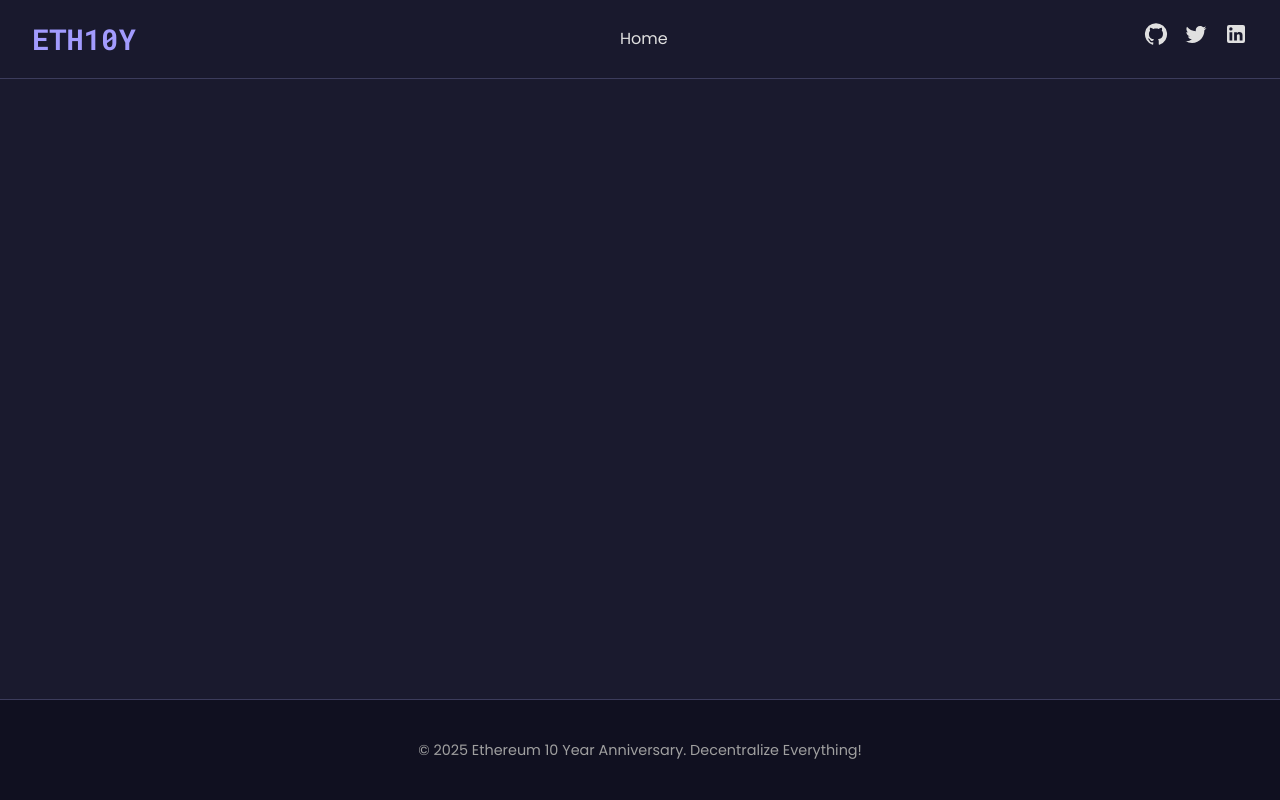
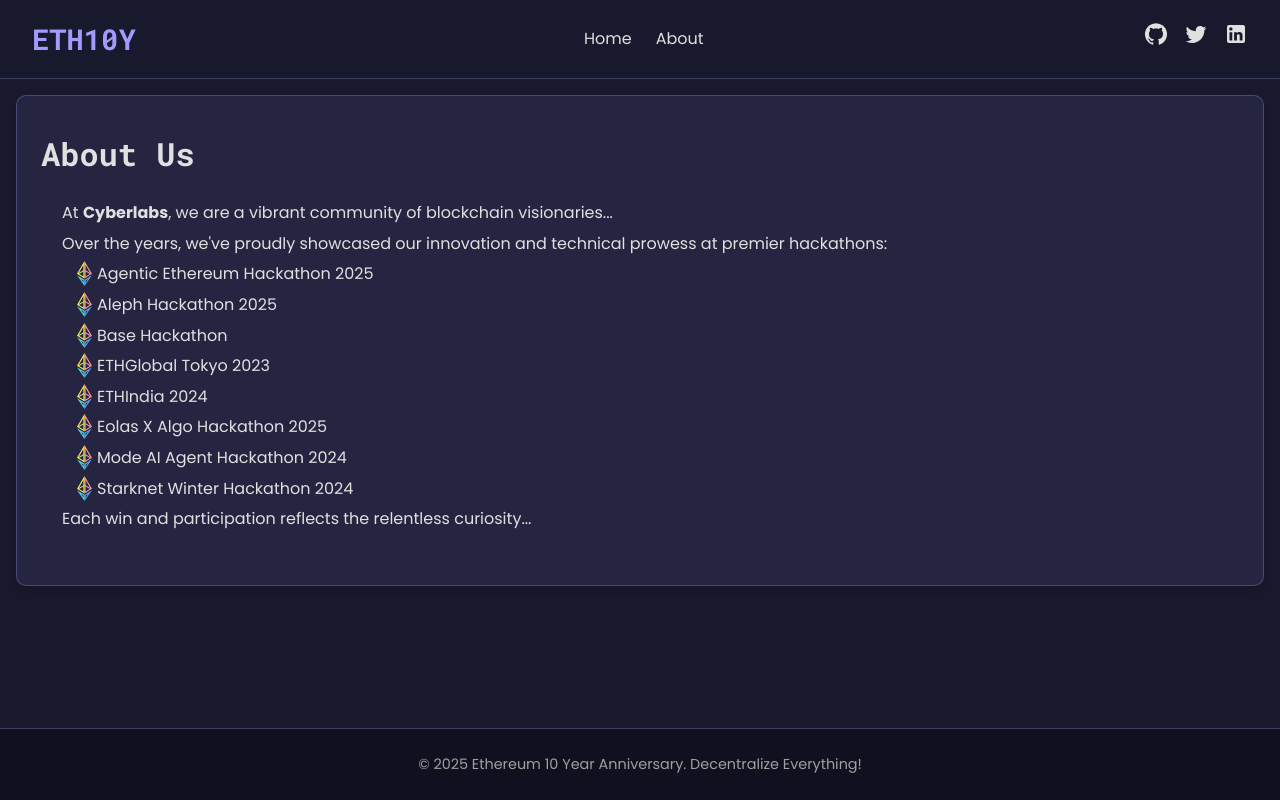
Before and after one commit to YashIIT0909/10-years-of-genesis, a React (Vite) app: page /about in a window 1280 px wide. Built offline with nearby package versions, Linux system fonts and the light colour scheme.

Commit message:
almost done

```diff
--- a/src/App.jsx
+++ b/src/App.jsx
@@ -1,7 +1,7 @@
 import React from 'react';
 import { BrowserRouter as Router, Routes, Route, Link } from 'react-router-dom';
 import HomePage from './pages/HomePage/HomePage';
-// import AboutPage from './pages/AboutPage/AboutPage'; // Example for later
+import AboutusPage from './pages/AboutusPage/AboutusPage.jsx';
 import './App.css'; // For global app layout styles if needed
 import { GitHub, Twitter, LinkedIn } from '@mui/icons-material'; // Example icons for a nav
 
@@ -13,7 +13,7 @@
           <Link to="/" className="nav-logo">ETH10Y</Link>
           <div className="nav-links">
             <Link to="/">Home</Link>
-            {/* <Link to="/about">About</Link> */}
+            <Link to="/about">About</Link>
             {/* <Link to="/events">Events</Link> */}
           </div>
           <div className="social-links-nav">
@@ -26,7 +26,7 @@
         <main className="content-area">
           <Routes>
             <Route path="/" element={<HomePage />} />
-            {/* <Route path="/about" element={<AboutPage />} /> */}
+             <Route path="/about" element={<AboutusPage />} />
             {/* Add more routes here */}
           </Routes>
         </main>
--- /dev/null
+++ b/src/pages/AboutusPage/AboutusPage.css
@@ -0,0 +1,46 @@
+*{
+    padding: 0;
+    margin: 0;
+
+}
+.main-containner
+{
+    margin: 1rem;
+    height: 100%;
+  padding: 2rem 1.5rem;
+  border-radius: 10px;
+  box-shadow: 0 5px 15px rgba(0, 0, 0, 0.2);
+  border: 1px solid rgba(127, 127, 213, 0.4);
+  transition: transform 0.3s ease, box-shadow 0.3s ease;
+  background: rgba(40, 40, 70, 0.8);
+}
+.main-containner h1{
+
+
+ font-family: 'Roboto Mono', monospace;
+
+}
+.content
+{
+    padding: 1rem;
+}
+.content p{
+    margin: 5px;
+}
+.content ul{
+    margin: 0px 0px 5px 10px;
+}
+ul img{
+    height: 25px;
+    width: 25px;
+}
+ul li{
+    list-style: none;
+    display: flex;
+    margin: 5px;
+
+}
+.points
+{
+    margin: auto 0px ;
+}
--- /dev/null
+++ b/src/pages/AboutusPage/AboutusPage.jsx
@@ -0,0 +1,69 @@
+import React from "react";
+import "./AboutusPage.css";
+import { motion } from "framer-motion";
+import EthereumLogo from '../../assets/Eth-logo.svg';
+
+const hackathons = [
+  "Agentic Ethereum Hackathon 2025",
+  "Aleph Hackathon 2025",
+  "Base Hackathon",
+  "ETHGlobal Tokyo 2023",
+  "ETHIndia 2024",
+  "Eolas X Algo Hackathon 2025",
+  "Mode AI Agent Hackathon 2024",
+  "Starknet Winter Hackathon 2024"
+];
+
+const pointVariants = {
+  hidden: (index) => ({
+    opacity: 0,
+    x: -50
+  }),
+  visible: (index) => ({
+    opacity: 1,
+    x: 0,
+    transition: {
+      type: "spring",
+      stiffness: 50,
+      delay: 0.1 * index
+    }
+  })
+};
+
+const AboutusPage = () => {
+  return (
+    <div className="main-containner">
+      <h1>About Us</h1>
+      <div className="content">
+        <p>
+          At <strong>Cyberlabs</strong>, we are a vibrant community of
+          blockchain visionaries...
+        </p>
+        <p>
+          Over the years, we've proudly showcased our innovation and technical
+          prowess at premier hackathons:
+        </p>
+        <ul>
+          {hackathons.map((title, index) => (
+            <motion.li
+              key={index}
+              className="list-item"
+              custom={index}
+              initial="hidden"
+              animate="visible"
+              variants={pointVariants}
+            >
+              <img src={EthereumLogo} alt="logo" />
+              <div className="points">{title}</div>
+            </motion.li>
+          ))}
+        </ul>
+        <p>
+          Each win and participation reflects the relentless curiosity...
+        </p>
+      </div>
+    </div>
+  );
+};
+
+export default AboutusPage;
```
